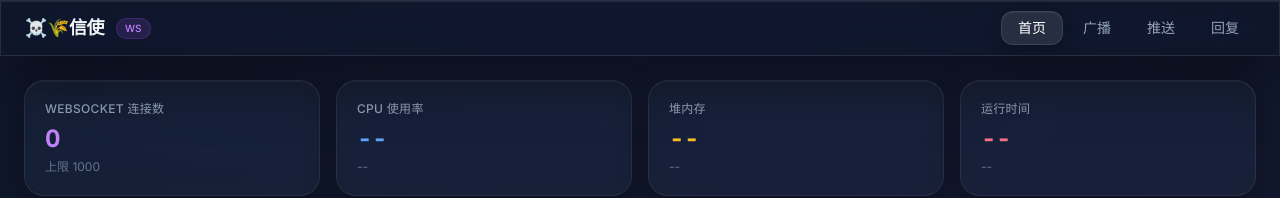
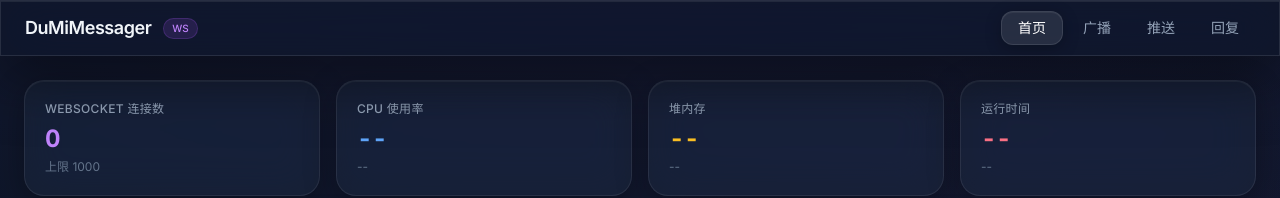
Before and after one commit to meterXu/ws-server, a SvelteKit app: page / in a window 1280 px wide. Shown: the top 198 px of the page. Built offline with nearby package versions, Linux system fonts and the light colour scheme; no server answers.

Commit message:
feat: 统一品牌名称为 DuMiMessager 并新增定时器分组开关

```diff
--- a/src/routes/+layout.svelte
+++ b/src/routes/+layout.svelte
@@ -14,7 +14,7 @@
 
 <header class="glass-strong sticky top-0 z-50 h-14 flex items-center justify-between px-6 border-b border-white/5">
   <div class="flex items-center gap-3">
-    <span class="text-lg font-semibold text-slate-100 tracking-tight">☠️🌾信使</span>
+    <span class="text-lg font-semibold text-slate-100 tracking-tight">DuMiMessager</span>
     <span class="text-[10px] px-2 py-0.5 rounded-full bg-accent-500/15 text-accent-400 font-medium border border-accent-500/20">WS</span>
   </div>
   <nav class="flex items-center gap-1">
--- a/src/routes/+page.svelte
+++ b/src/routes/+page.svelte
@@ -90,7 +90,7 @@
 </script>
 
 <svelte:head>
-  <title>信使 — 首页</title>
+  <title>DuMiMessager — 首页</title>
 </svelte:head>
 
 <div class="mb-6">
--- a/src/routes/admin/+page.svelte
+++ b/src/routes/admin/+page.svelte
@@ -203,7 +203,7 @@
   onDestroy(() => { mounted = false; if (timeout) clearTimeout(timeout); });
 </script>
 
-<svelte:head><title>信使 — 广播</title></svelte:head>
+<svelte:head><title>DuMiMessager — 广播</title></svelte:head>
 
 <div class="mb-6">
   <div class="grid grid-cols-4 gap-4">
--- a/src/routes/reports/+page.svelte
+++ b/src/routes/reports/+page.svelte
@@ -192,7 +192,7 @@
   });
 </script>
 
-<svelte:head><title>信使 — 回复</title></svelte:head>
+<svelte:head><title>DuMiMessager — 回复</title></svelte:head>
 
 <div class="mb-6">
   <div class="grid grid-cols-1 lg:grid-cols-3 gap-4">
--- a/src/routes/timer/+page.svelte
+++ b/src/routes/timer/+page.svelte
@@ -103,6 +103,16 @@
 
   async function toggleTimer(id, active) { active ? restartTimer(id) : stopTimer(id); }
 
+  async function toggleGroup(groupName, active) {
+    const group = prevTimers.filter(t => (t.group || '默认分组') === groupName);
+    const promises = [];
+    for (const t of group) {
+      if (active && !t.active) promises.push(restartTimer(t.id));
+      else if (!active && t.active) promises.push(stopTimer(t.id));
+    }
+    await Promise.all(promises);
+  }
+
   function startEdit(id) {
     const timer = prevTimers.find(t => t.id === id);
     if (!timer) return;
@@ -184,7 +194,7 @@
   onDestroy(() => { mounted = false; if (timeout) clearTimeout(timeout); });
 </script>
 
-<svelte:head><title>信使 — 推送</title></svelte:head>
+<svelte:head><title>DuMiMessager — 推送</title></svelte:head>
 
 <div class="mb-6">
   <div class="grid grid-cols-1 lg:grid-cols-3 gap-4">
@@ -255,14 +265,19 @@
       {#each groupedTimers as [groupName, groupTimers]}
         {@const collapsed = collapsedGroups[groupName] === true}
         <div class="glass-subtle rounded-2xl overflow-hidden">
+          <div class="flex items-center px-4 py-2.5 hover:bg-white/[0.03] transition-colors">
             <button
               onclick={() => { collapsedGroups[groupName] = !collapsed; collapsedGroups = collapsedGroups; }}
-            class="w-full flex items-center gap-2 px-4 py-2.5 hover:bg-white/[0.03] transition-colors text-left"
+              class="flex-1 flex items-center gap-2 text-left bg-transparent border-none p-0 cursor-pointer"
             >
               <span class="text-xs text-slate-500 transition-transform duration-200 {collapsed ? '' : 'rotate-90'}">▶</span>
               <span class="text-sm font-semibold text-slate-200">{groupName}</span>
-            <span class="text-xs text-slate-500 ml-auto">{groupTimers.filter(t => t.active).length}/{groupTimers.length} 活跃</span>
+              <span class="text-xs text-slate-500 ml-auto mr-3">{groupTimers.filter(t => t.active).length}/{groupTimers.length} 活跃</span>
             </button>
+            <div title={groupTimers.some(t => t.active) ? "停止此分组所有定时器" : "启动此分组所有定时器"}>
+              <Toggle checked={groupTimers.some(t => t.active)} onChanged={v => toggleGroup(groupName, v)} />
+            </div>
+          </div>
           {#if !collapsed}
             <div class="p-3">
               <div class="grid grid-cols-1 md:grid-cols-2 gap-3">
```
Also changed, not shown: static/PROJECT_OVERVIEW.md (+1 -1 lines). Lines whose indentation alone changed are shown as unchanged.
